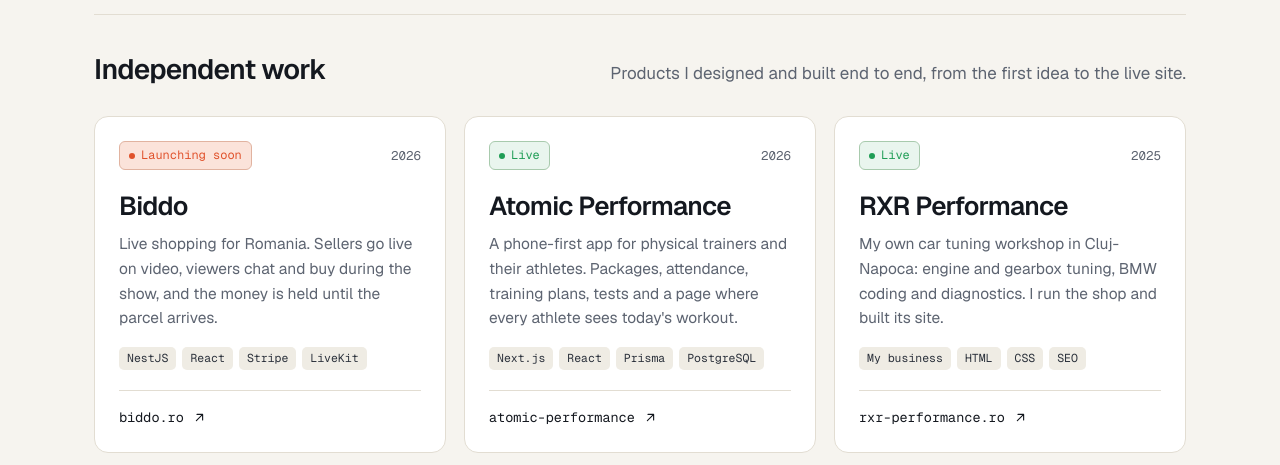
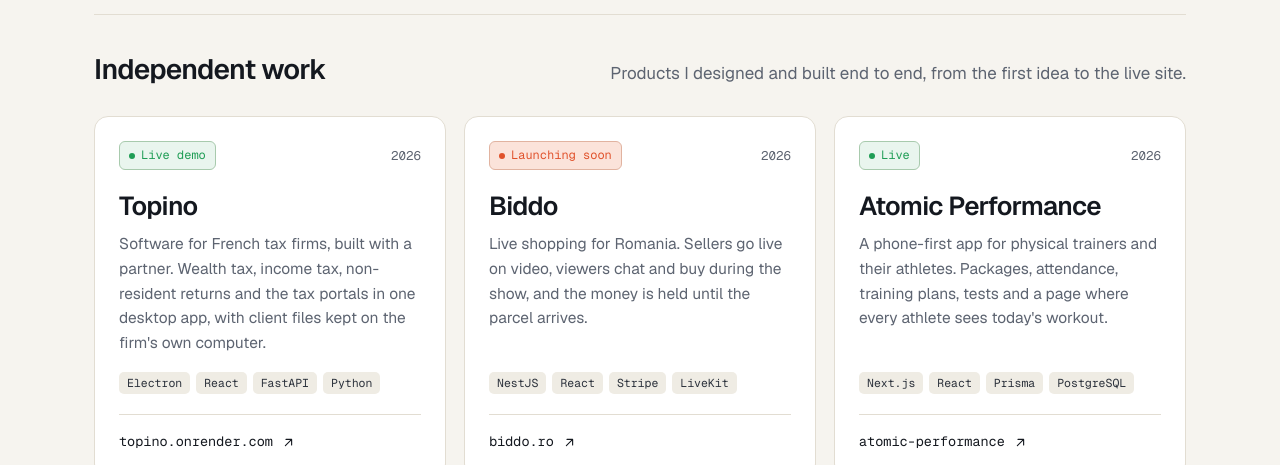
Before and after one commit to raresroca05/raresroca.com, a plain HTML site: page index.html in a window 1280 px wide. Shown: the part 6010-6475 px from the top of the page. Drawn offline with nearby package versions, Linux system fonts and the light colour scheme.

Commit message:
add topino

```diff
--- a/index.html
+++ b/index.html
@@ -75,7 +75,7 @@
 
   <a class="skip" href="#main">Skip to content</a>
 
-  <header class="nav" id="top">
+  <header class="nav">
     <div class="wrap nav-inner">
       <a class="brand" href="#top" aria-label="Rares Roca, back to top">
         <span class="brand-mark">RR</span>
@@ -439,6 +439,13 @@
         </header>
 
         <div class="work-grid">
+          <a class="work work-own reveal" href="https://topino.onrender.com" target="_blank" rel="noopener">
+            <div class="work-top"><span class="state state-live">Live demo</span><span class="years">2026</span></div>
+            <h3>Topino</h3>
+            <p>Software for French tax firms, built with a partner. Wealth tax, income tax, non-resident returns and the tax portals in one desktop app, with client files kept on the firm's own computer.</p>
+            <ul class="stack"><li>Electron</li><li>React</li><li>FastAPI</li><li>Python</li></ul>
+            <span class="work-link">topino.onrender.com<svg class="i"><use href="#i-arrow"/></svg></span>
+          </a>
           <a class="work work-own reveal" href="https://biddo.ro" target="_blank" rel="noopener">
             <div class="work-top"><span class="state state-soon">Launching soon</span><span class="years">2026</span></div>
             <h3>Biddo</h3>
```
Also changed, not shown: 1 other file.
